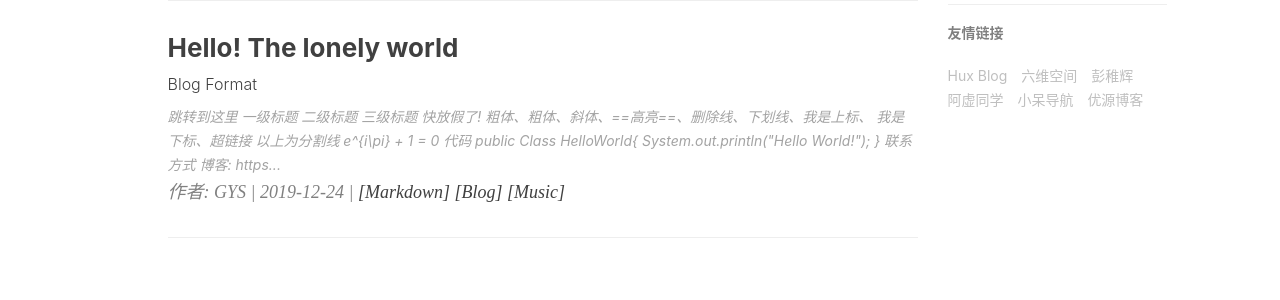
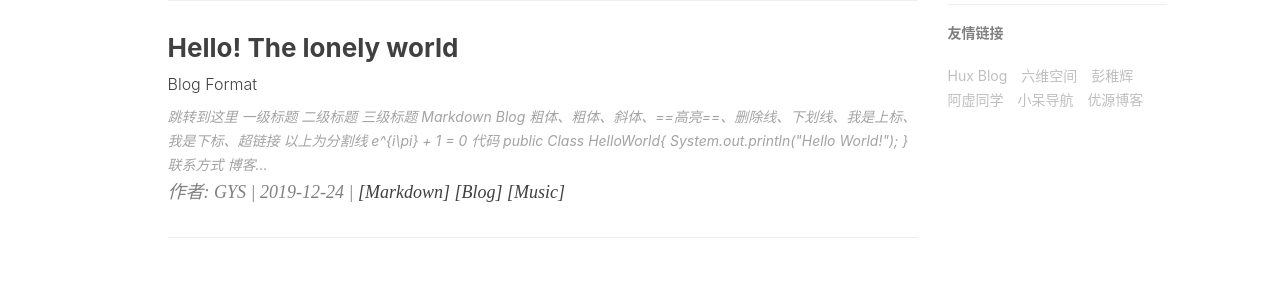
Before and after one commit to Richardurben/Richardurben.github.io, a Jekyll site: the page built from index.html, in a window 1280 px wide. Shown: the part 1150-1450 px from the top of the page. Built offline with Jekyll 4.4.1, drawn with Linux system fonts in a browser that asks for light colours; nearby versions of some CDN libraries; the list of posts is cut into pages by our own code; comment, search, counter and statistics services are not loaded.

Commit message:
Update 2019-12-24-Hello!-The-lonely-world.md

```diff
--- a/_posts/2019-12-24-Hello!-The-lonely-world.md
+++ b/_posts/2019-12-24-Hello!-The-lonely-world.md
@@ -28,7 +28,7 @@ tags:
 ##  二级标题
 ### 三级标题
 
-> 快放假了!
+> [Markdown Blog](http://www.pynumerical.com/archives/1/)
 
 **粗体**、__粗体__、*斜体*、==高亮==、~~删除线~~、<u>下划线</u>、我是<sup>上标</sup>、 我是<sub>下标</sub>、[超链接](http://www.baidu.com)
 
```
